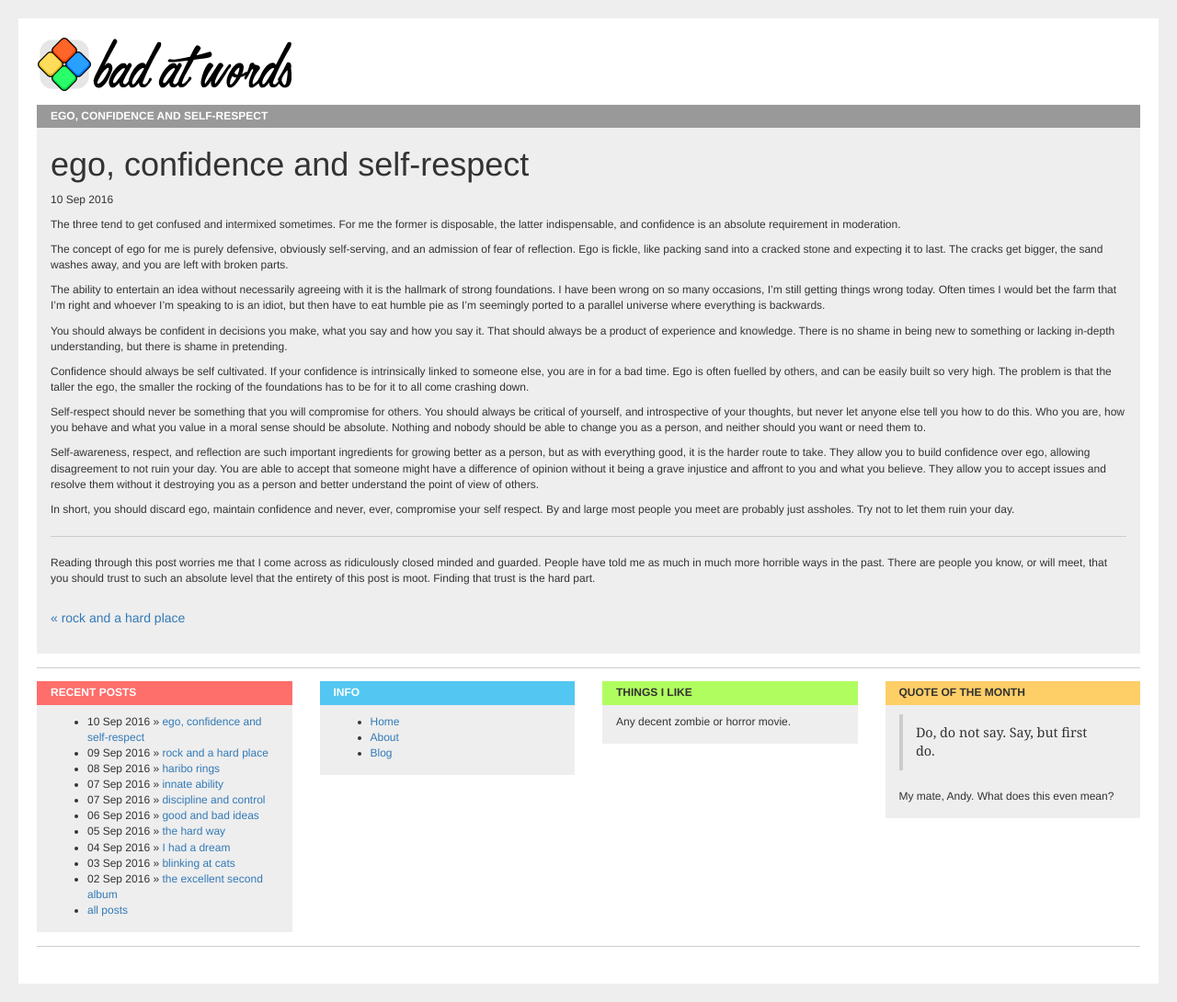
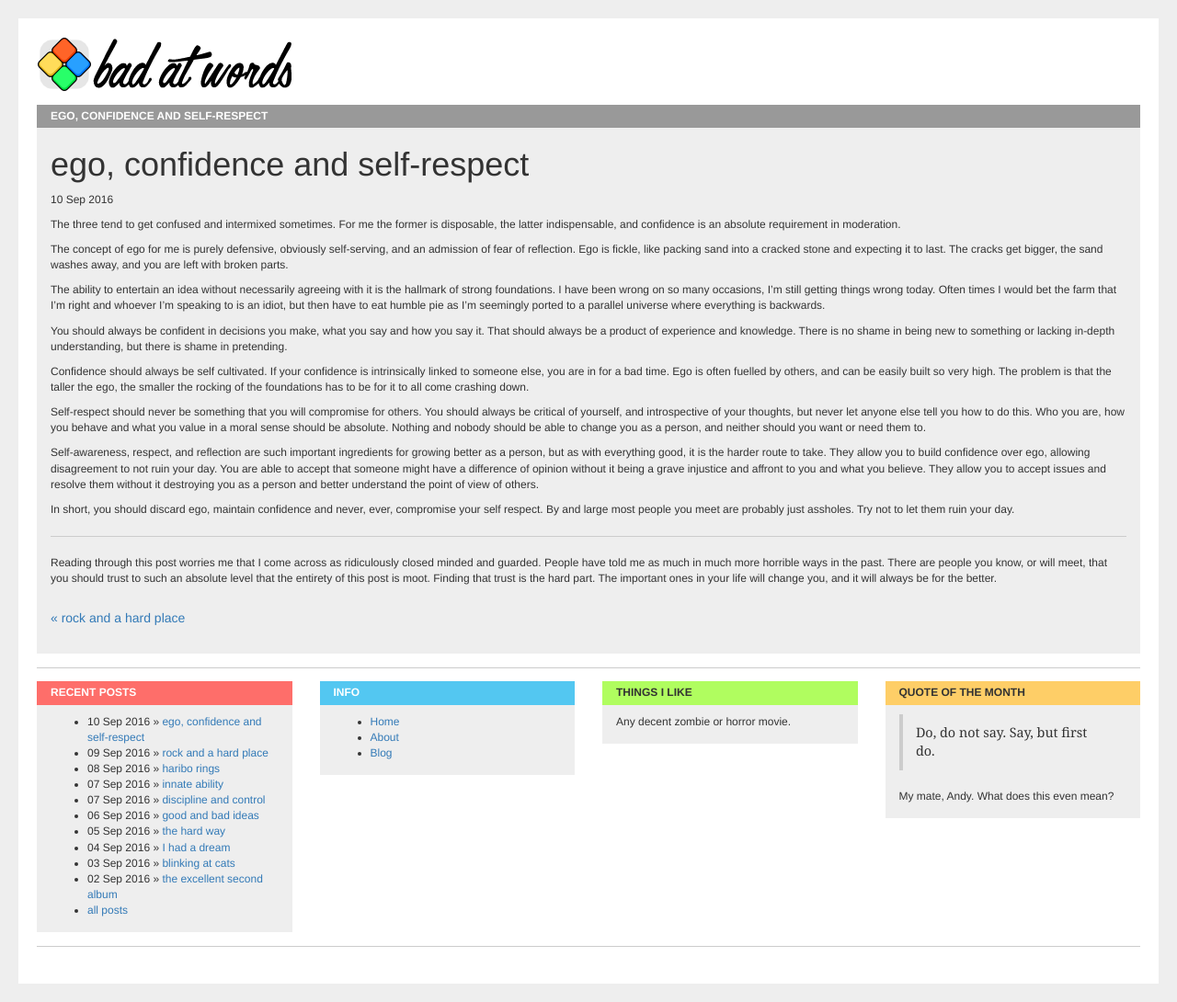
Before and after one commit to davidgitstuff/davidgitstuff.github.io, a Jekyll site: the page built from _posts/2016-09-10-ego-confidence-and-self-respect.md, in a window 1280 px wide. Shown: the whole page at 92% size. Built offline with Jekyll 4.4.1, drawn with Linux system fonts in a browser that asks for light colours; nearby versions of some CDN libraries; library files that are not in the unit come from our copies.

Commit message:
post update

```diff
--- a/_posts/2016-09-10-ego-confidence-and-self-respect.md
+++ b/_posts/2016-09-10-ego-confidence-and-self-respect.md
@@ -22,4 +22,4 @@ In short, you should discard ego, maintain confidence and never, ever, compromis
 
 ***
 
-Reading through this post worries me that I come across as ridiculously closed minded and guarded. People have told me as much in much more horrible ways in the past. There are people you know, or will meet, that you should trust to such an absolute level that the entirety of this post is moot. Finding that trust is the hard part.
+Reading through this post worries me that I come across as ridiculously closed minded and guarded. People have told me as much in much more horrible ways in the past. There are people you know, or will meet, that you should trust to such an absolute level that the entirety of this post is moot. Finding that trust is the hard part. The important ones in your life will change you, and it will always be for the better.
```
